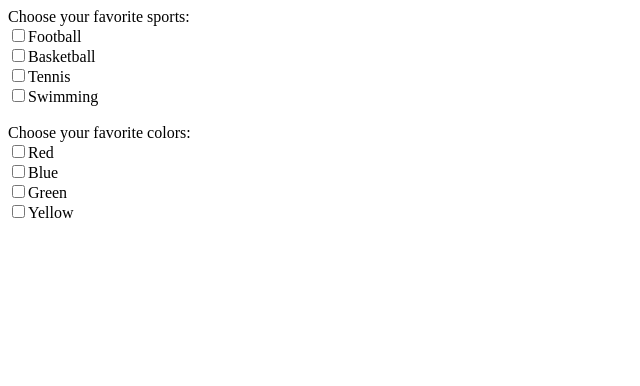
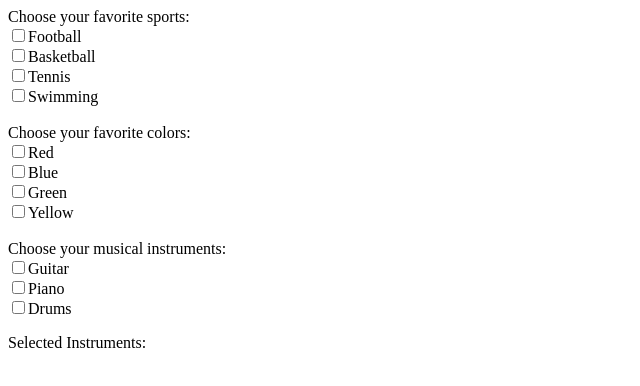
Before and after one commit to 7vTr0x7/React.js-2, a React (Vite) app in the folder IR4.4_CW/: page / in a window 1280 px wide. Shown: the top 386 px of the page, without its empty margins (0-640 px from the left). Built offline with nearby package versions, Linux system fonts and the light colour scheme.

Commit message:
IR4.4_HW1 - ChooseInstruments

```diff
--- a/IR4.4_CW/src/App.jsx
+++ b/IR4.4_CW/src/App.jsx
@@ -1,5 +1,6 @@
 import ChooseSports from "./components/ChooseSports";
 import ChooseColor from "./components/ChooseColor";
+import ChooseInstruments from "./components/ChooseInstruments";
 
 const App = () => {
   return (
@@ -7,6 +8,8 @@ const App = () => {
       <ChooseSports />
       <br />
       <ChooseColor />
+      <br />
+      <ChooseInstruments />
     </div>
   );
 };
--- /dev/null
+++ b/IR4.4_CW/src/components/ChooseInstruments.jsx
@@ -0,0 +1,58 @@
+import React, { useState } from "react";
+
+const ChooseInstruments = () => {
+  const [selectedInstruments, setSelectedInstruments] = useState([]);
+
+  const handleInstrumentsCheckbox = (e) => {
+    const { value, checked } = e.target;
+
+    if (checked) {
+      setSelectedInstruments((prev) => [...prev, value]);
+    } else {
+      setSelectedInstruments((prev) =>
+        prev.filter((instru) => instru !== value)
+      );
+    }
+  };
+
+  return (
+    <div>
+      <p style={{ margin: "0", padding: "0" }}>
+        Choose your musical instruments:
+      </p>
+      <label for="Guitar">
+        <input
+          type="checkbox"
+          value="Guitar"
+          id="Guitar"
+          onChange={handleInstrumentsCheckbox}
+        />
+        Guitar
+      </label>
+      <br />
+      <label for="Piano">
+        <input
+          type="checkbox"
+          value="Piano"
+          id="Piano"
+          onChange={handleInstrumentsCheckbox}
+        />
+        Piano
+      </label>
+      <br />
+      <label for="Drums">
+        <input
+          type="checkbox"
+          value="Drums"
+          id="Drums"
+          onChange={handleInstrumentsCheckbox}
+        />
+        Drums
+      </label>
+      <br />
+      <p>Selected Instruments: {selectedInstruments.join(", ")}</p>
+    </div>
+  );
+};
+
+export default ChooseInstruments;
```
